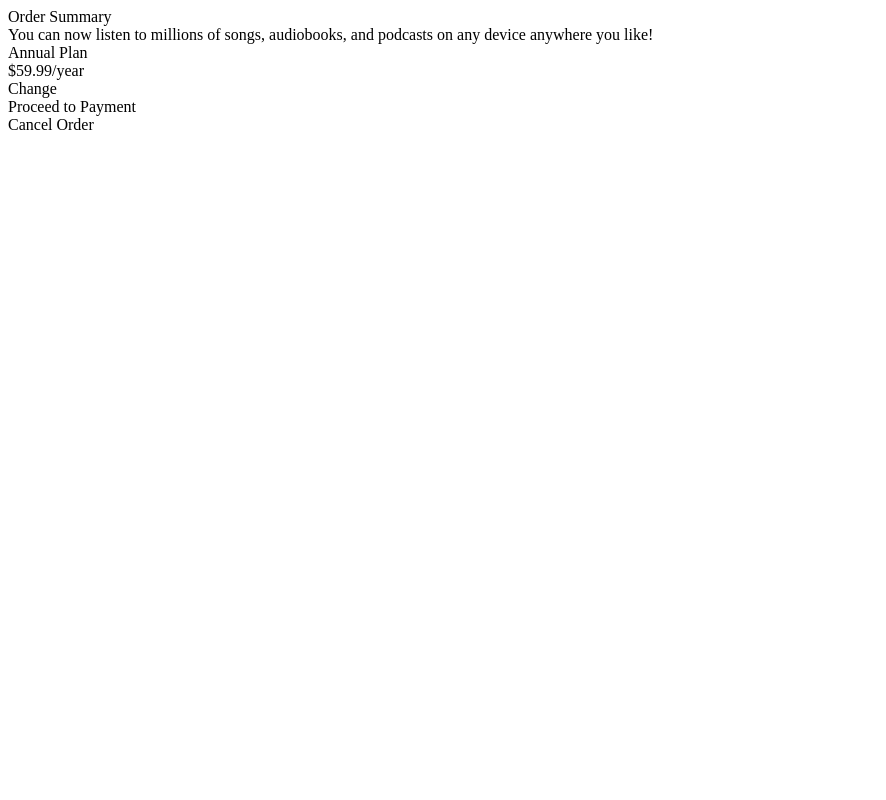
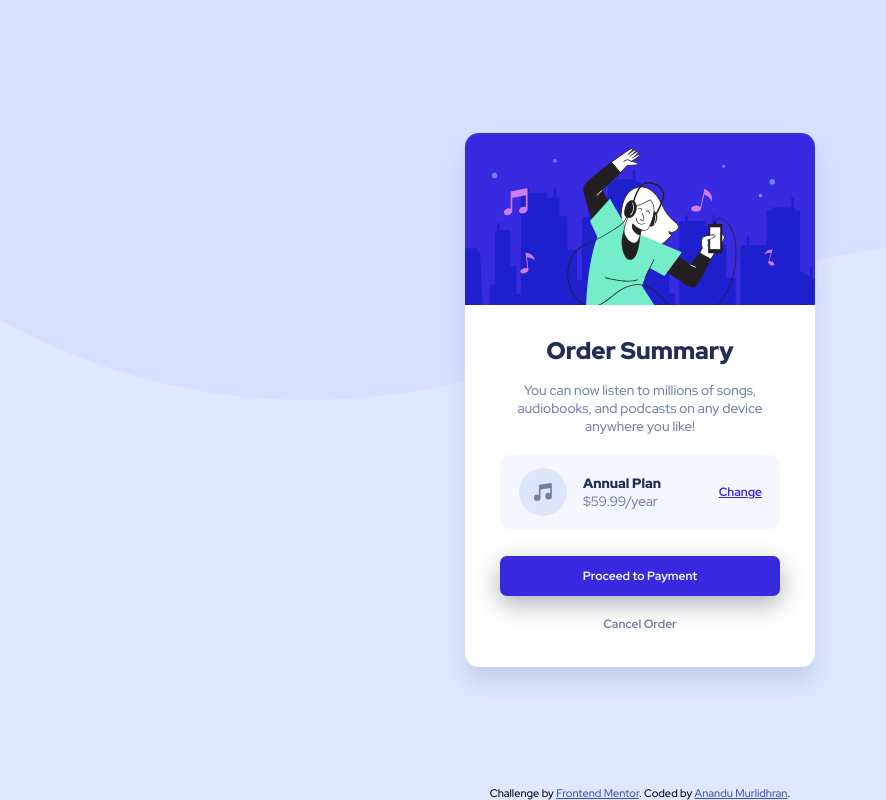
Before and after one commit to anandumurli/FrontendMentor_order-summary, a plain HTML site: page index.html in a window 1280 px wide. Shown: the whole page, without its empty margins (0-886 px from the left). Drawn offline with Linux system fonts and the light colour scheme.

Commit message:
final changes

```diff
--- a/index.html
+++ b/index.html
@@ -12,7 +12,9 @@
 <body>
 
   <div class="card">
-    <div class="card-img"></div>
+    <div class="card-img">
+      <img src="./images/illustration-hero.svg" alt="image-hero" width="100%">
+    </div>
     <div class="card-content">
       <div class="heading">
         Order Summary
@@ -21,6 +23,7 @@
         You can now listen to millions of songs, audiobooks, and podcasts on any device anywhere you like!
       </div>
       <div class="plan">
+        <div class="plan-icon-data-group">
           <div class="plan-icon"></div>
           <div class="plan-data">
             <div class="plan-heading">
@@ -28,6 +31,7 @@
             </div>
             <div class="plan-sub-heading">
               $59.99/year
+            </div>
           </div>
         </div>
         <div class="link">
@@ -44,11 +48,11 @@
       </div>
     </div>
   </div>
-<!--
+
   <div class="attribution">
     Challenge by
     <a href="https://www.frontendmentor.io?ref=challenge" target="_blank">Frontend Mentor</a>.
-    Coded by <a href="#">Your Name Here</a>.
-  </div> -->
+    Coded by <a href="https://github.com/anandumurli">Anandu Murlidhran</a>.
+  </div>
 </body>
 </html>
--- a/static/style.css
+++ b/static/style.css
@@ -1,2 +1,153 @@
-.attribution { font-size: 11px; text-align: center; }
+@import url('https://fonts.googleapis.com/css2?family=Red+Hat+Display:wght@500;700;900&display=swap');
+*{
+    padding: 0;
+    margin: 0;
+    box-sizing: border-box;
+}
+html{
+    height: 100vh;
+}
+body{
+    font-size: 16px;
+    font-family: 'Red Hat Display', sans-serif;
+    height: 100%;
+    background-image: url("../images/pattern-background-desktop.svg");
+    background-size: 100% 50%;
+    background-repeat: no-repeat;
+    background-position: top;
+    background-color:  hsl(225, 100%, 94%);
+    display: flex;
+    align-items: center;
+    justify-content: center;
+    position: relative;
+}
+.card{
+    width: 350px;
+    border-radius: 14px;
+    display: flex;
+    flex-direction: column;
+    align-items: center;
+    justify-content: center;
+    text-align: center;
+    background-color: white;
+    box-shadow: 0px 15px 25px 0px hsl(220, 52%, 84%);
+}
+.card>.card-img>img{
+    border-radius: 14px 14px 0 0;
+}
+.card-content{
+    padding-top: 25px;
+}
+.card-content>.heading{
+    font-size: 1.5em;
+    font-weight: 900;
+    padding-bottom: 15px;
+    color: hsl(223, 47%, 23%);
+}
+.card-content>.content{
+    width: 80%;
+    margin: 0 auto;
+    font-size: .85em;
+    padding-bottom: 15px;
+    color: hsl(224, 23%, 55%);
+}
+.card-content>.plan{
+    width: 80%;
+    margin: 5px auto;
+    display: flex;
+    align-items: center;
+    justify-content: space-between;
+    padding: 12px 18px;
+    background-color: hsl(225, 100%, 98%);
+    border-radius: 10px;
+}
+.plan-icon-data-group{
+    display: flex;
+    align-items: center;
+}
+.plan-icon{
+    width: 50px;
+    height: 50px;
+    background-image: url("../images/icon-music.svg");
+    background-position: center;
+    background-repeat: no-repeat;
+    margin-right: 15px;
+}
+.plan-data{
+    font-size: .85em;
+    text-align: left;
+    color:  hsl(224, 23%, 55%);
+}
+.plan-heading{
+    color: hsl(223, 47%, 23%);
+    font-weight: 900;
+}
+.link{
+    color: hsl(245, 75%, 52%);
+    font-size: .75em;
+    text-decoration: underline;
+    font-weight: 700;
+    cursor: pointer;
+    transition: all 0.4s ease-in-out;
+}
+.link:hover{
+    text-decoration: none;
+    color:hsl(245, 62%, 62%);
+}
+.card-action{
+    padding: 15px 0;
+    width: 100%;
+}
+.action-button{
+    width: 80%;
+    margin: 7px auto;
+    padding: 12px;
+    font-size: .75em;
+    color: hsl(225, 100%, 98%);
+    font-weight: 700;
+    background-color: hsl(245, 75%, 52%);
+    border-radius: 7px;
+    box-shadow: 0 8px 25px 0 hsl(223, 9%, 70%);
+    cursor: pointer;
+    transition: all 0.5s ease-in-out;
+}
+.action-button:hover{
+    background-color: hsl(245, 62%, 62%);
+}
+.action-link{
+    margin: 20px;
+    font-size: 0.75em;
+    font-weight: 700;
+    color: hsl(224, 23%, 55%);
+    cursor: pointer;
+    transition: all 0.5s ease-in-out;
+}
+.action-link:hover{
+    color: hsl(223, 47%, 23%);
+}
+.attribution {
+    position: absolute;
+    bottom: 0;
+    width: 100%;
+    font-size: 11px; text-align: center;
+}
 .attribution a { color: hsl(228, 45%, 44%); }
+
+@media screen and (max-width: 375px) {
+    body{
+        background-image: url("../images/pattern-background-mobile.svg");
+    }
+    .card{
+        width: 90%;
+        box-shadow: 0px 7px 15px 0px hsl(220, 52%, 84%);
+    }
+    .card-content>.heading{
+        font-size: 1.3em;
+    }
+    .card-content>.content,.plan-data,.action-button{
+        font-size: 0.95em;
+    }
+    .action-link,.link{
+        font-size: 0.85em;
+    }
+}
```
Also changed, not shown: screenshots/order-summary-desktop.png (added), screenshots/order-summary-mobile.png (added), 4 other files. Lines whose indentation alone changed are shown as unchanged.
